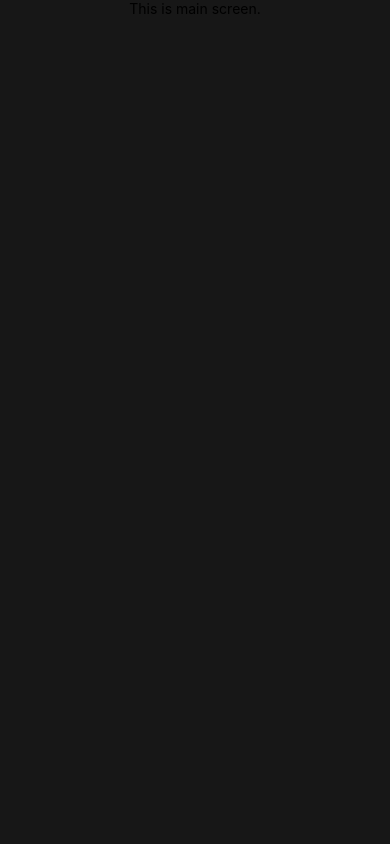
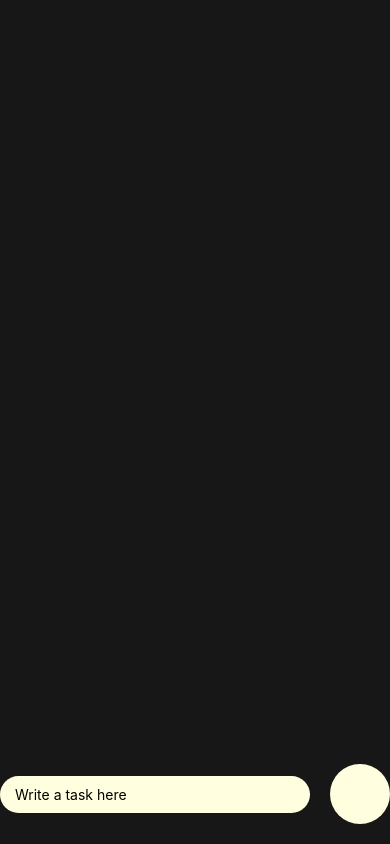
Before and after one commit to bruhtus/simple-rn-todo-app, a React Native app: screen / in a window 390 px wide. Built offline with nearby package versions, Linux system fonts and the light colour scheme.

Commit message:
feat: add input component and add button

```diff
--- /dev/null
+++ b/components/InputComponent.tsx
@@ -0,0 +1,59 @@
+import React, {useState} from 'react';
+import {StyleSheet, View, TextInput, TouchableOpacity} from 'react-native';
+
+export default function InputComponent() {
+  const [input, setInput] = useState('');
+
+  return (
+    <View style={styles.container}>
+      <View style={styles.component}>
+        <TextInput
+          style={styles.input}
+          placeholder='Write a task here'
+          onChangeText={(newInput) => setValue(newInput)}
+          />
+        <TouchableOpacity
+          style={styles.addButton}
+          onPress={() => {
+            alert('button clicked')
+          }}
+        >
+        </TouchableOpacity>
+      </View>
+    </View>
+  );
+}
+
+const styles = StyleSheet.create({
+  container: {
+    flex: 1,
+    width: '100%',
+    height: '100%',
+    position: 'absolute',
+    justifyContent: 'flex-end',
+  },
+  component: {
+    flexDirection: 'row',
+    justifyContent: 'space-around',
+    justifyContent: 'center',
+    alignItems: 'center',
+  },
+  input: {
+    backgroundColor: '#ffffdf',
+    width: '100%',
+    marginRight: 20,
+    paddingVertical: 10,
+    paddingHorizontal: 15,
+    marginBottom: 20,
+    borderRadius: 60,
+  },
+  addButton: {
+    width: 60,
+    height: 60,
+    justifyContent: 'center',
+    alignItems: 'center',
+    backgroundColor: '#ffffdf',
+    marginBottom: 20,
+    borderRadius: 60,
+  },
+});
--- a/screens/MainScreen.tsx
+++ b/screens/MainScreen.tsx
@@ -1,14 +1,14 @@
 import React, {useState} from 'react';
 import {StyleSheet, View, Text} from 'react-native';
+
+import InputComponent from '../components/InputComponent.tsx';
 
 export default function MainScreen() {
   const [data, setData] = useState([]);
 
   return (
     <View style={styles.container}>
-      <Text>
-        This is main screen.
-      </Text>
+      <InputComponent />
     </View>
   );
 }
```
